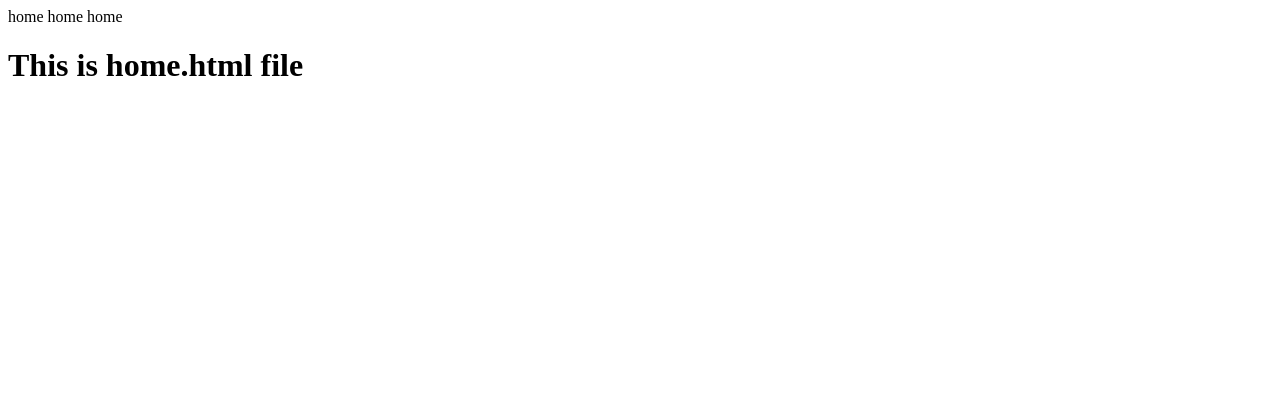
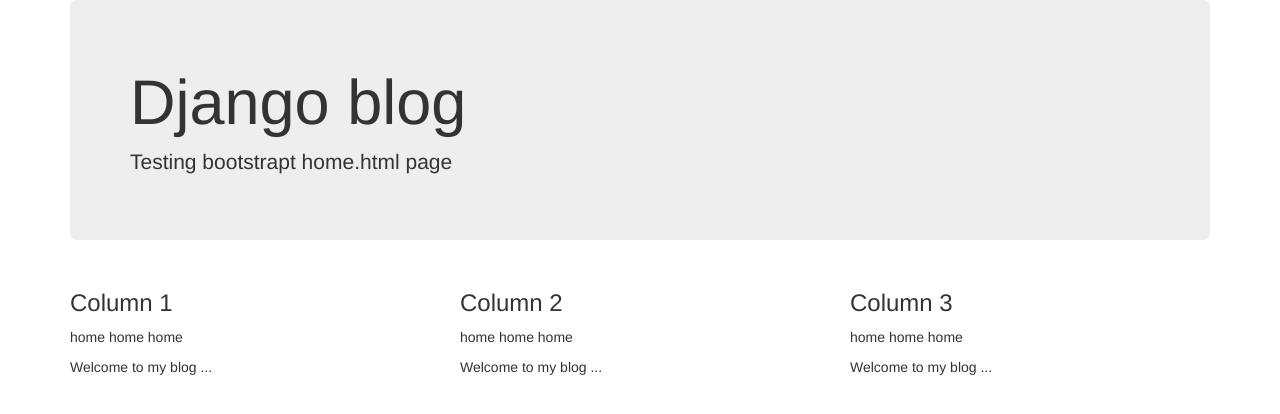
Before and after one commit to phares/djangoblog, a Django app: page /blog/home/ in a window 1280 px wide. Shown: the top 414 px of the page. Run offline with Django 3.2, Linux system fonts and the light colour scheme; some libraries are stand-ins or nearby versions.

Commit message:
index and home pages with bootstrapt

```diff
--- a/blog/templates/blog/home.html
+++ b/blog/templates/blog/home.html
@@ -3,6 +3,29 @@
 
 
 {% block content %}
-    {{mydata}}
-    <h1>This is home.html file</h1>
+
+<div class="container">
+  <div class="jumbotron">
+    <h1>Django blog</h1>
+    <p>Testing bootstrapt home.html page</p>
+  </div>
+  <div class="row">
+    <div class="col-sm-4">
+      <h3>Column 1</h3>
+      <p>{{mydata}}</p>
+      <p>Welcome to my blog ...</p>
+    </div>
+    <div class="col-sm-4">
+      <h3>Column 2</h3>
+      <p>{{mydata}}</p>
+      <p>Welcome to my blog ...</p>
+    </div>
+    <div class="col-sm-4">
+      <h3>Column 3</h3>
+      <p>{{mydata}}</p>
+      <p>Welcome to my blog ...</p>
+    </div>
+  </div>
+</div>
+
 {% endblock content %}
--- a/templates/base.html
+++ b/templates/base.html
@@ -1,8 +1,12 @@
 <!DOCTYPE html>
 <html lang="en">
 <head>
-    <meta charset="UTF-8">
-    <title>{% block title %} {% endblock title %} </title>
+  <title>{% block title %} {% endblock title %}</title>
+  <meta charset="utf-8">
+  <meta name="viewport" content="width=device-width, initial-scale=1">
+  <link rel="stylesheet" href="http://maxcdn.bootstrapcdn.com/bootstrap/3.3.6/css/bootstrap.min.css">
+  <script src="https://ajax.googleapis.com/ajax/libs/jquery/1.12.0/jquery.min.js"></script>
+  <script src="http://maxcdn.bootstrapcdn.com/bootstrap/3.3.6/js/bootstrap.min.js"></script>
 </head>
 <body>
 
```
Also changed, not shown: blog/templates/blog/index.html (+25 -2 lines).
